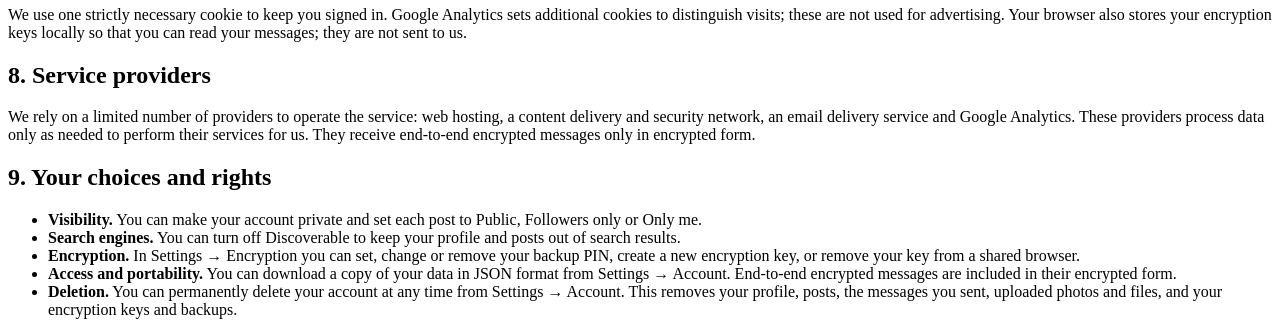
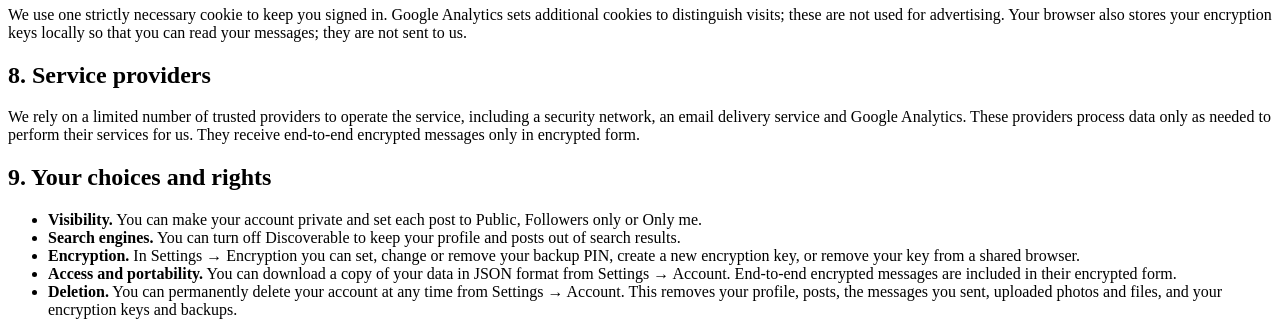
Before and after one commit to emchatsocial/emchat, a PHP site: page /views/privacy-policy.php in a window 1280 px wide. Shown: the part 1169-1492 px from the top of the page. Run offline with PHP 8.4, Linux system fonts and the light colour scheme.

Commit message:
Privacy Policy: list service providers without naming web hosting

```diff
--- a/app/views/privacy-policy.php
+++ b/app/views/privacy-policy.php
@@ -47,7 +47,7 @@
   <p>We use one strictly necessary cookie to keep you signed in. Google Analytics sets additional cookies to distinguish visits; these are not used for advertising. Your browser also stores your encryption keys locally so that you can read your messages; they are not sent to us.</p>
 
   <h2>8. Service providers</h2>
-  <p>We rely on a limited number of providers to operate the service: web hosting, a content delivery and security network, an email delivery service and Google Analytics. These providers process data only as needed to perform their services for us. They receive end-to-end encrypted messages only in encrypted form.</p>
+  <p>We rely on a limited number of trusted providers to operate the service, including a security network, an email delivery service and Google Analytics. These providers process data only as needed to perform their services for us. They receive end-to-end encrypted messages only in encrypted form.</p>
 
   <h2>9. Your choices and rights</h2>
   <ul>
```
